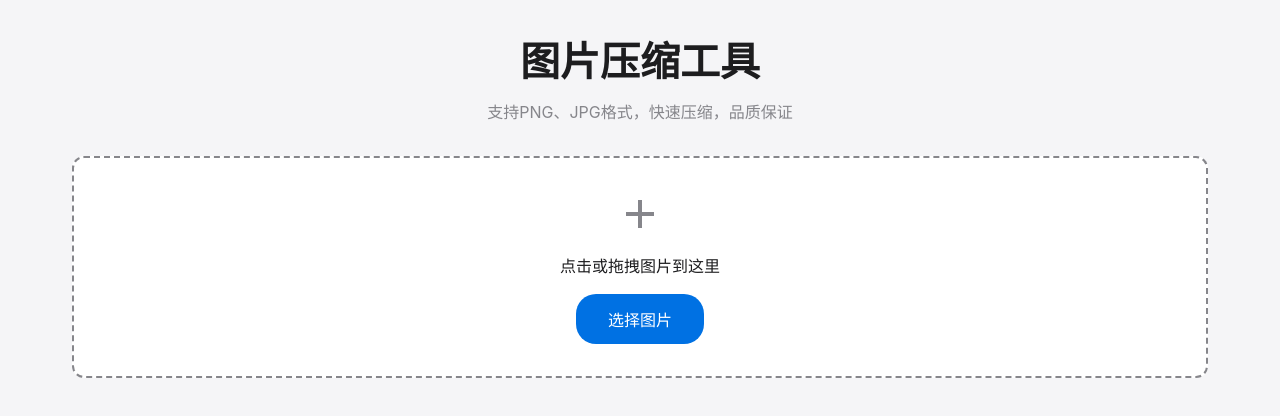
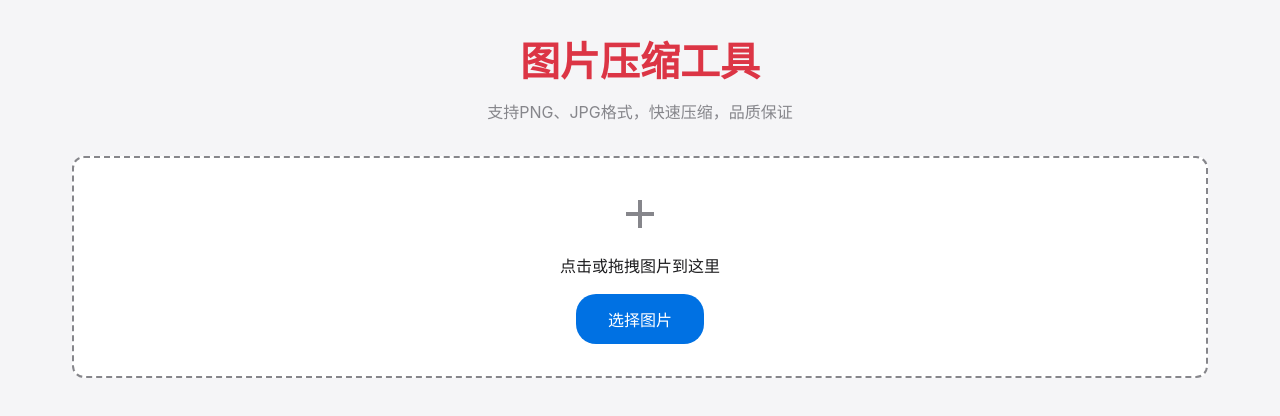
Before and after one commit to loveeeeen/work_zip, a plain HTML site: page index.html in a window 1280 px wide. Drawn offline with Linux system fonts and the light colour scheme.

Commit message:
更新：添加图片压缩工具基础样式和README说明

```diff
--- a/styles/main.css
+++ b/styles/main.css
@@ -28,6 +28,7 @@ header h1 {
     font-size: 2.5rem;
     font-weight: 600;
     margin-bottom: 0.5rem;
+    color: #dc3545;
 }
 
 header p {
```
